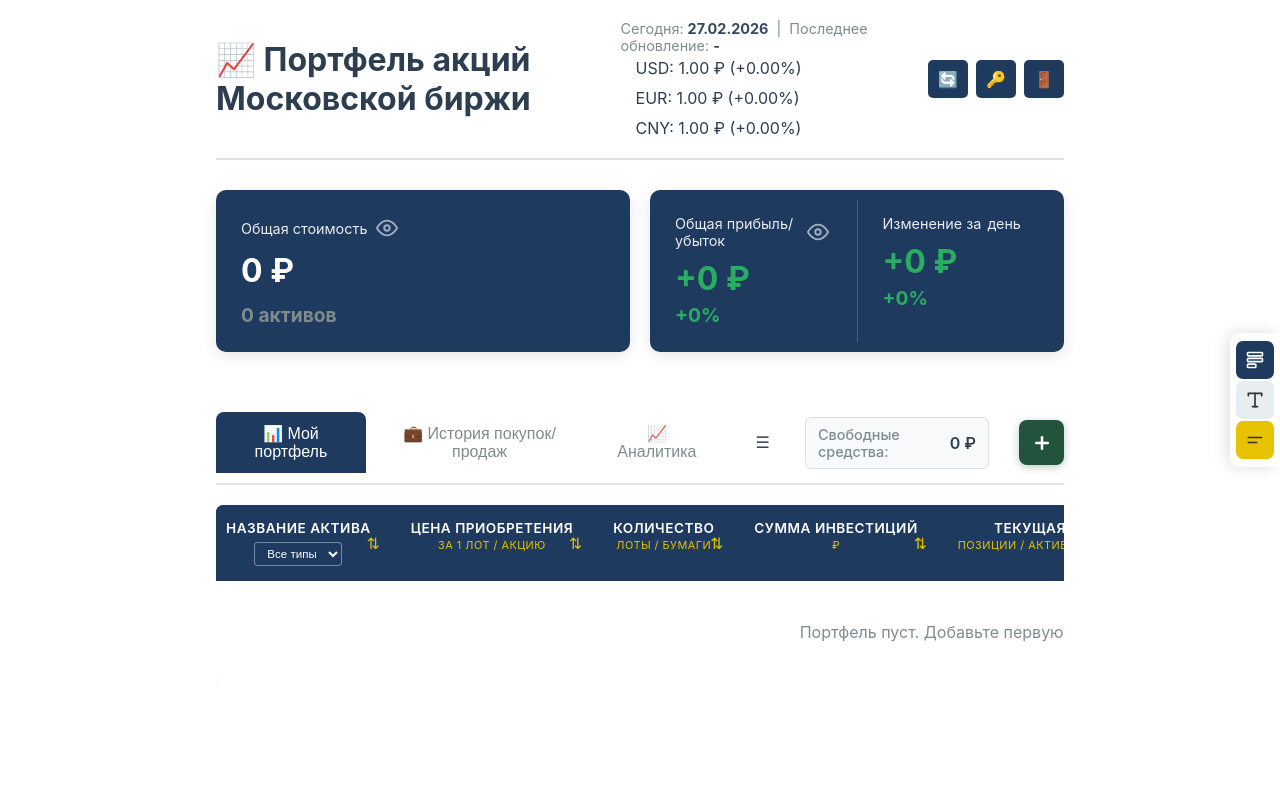
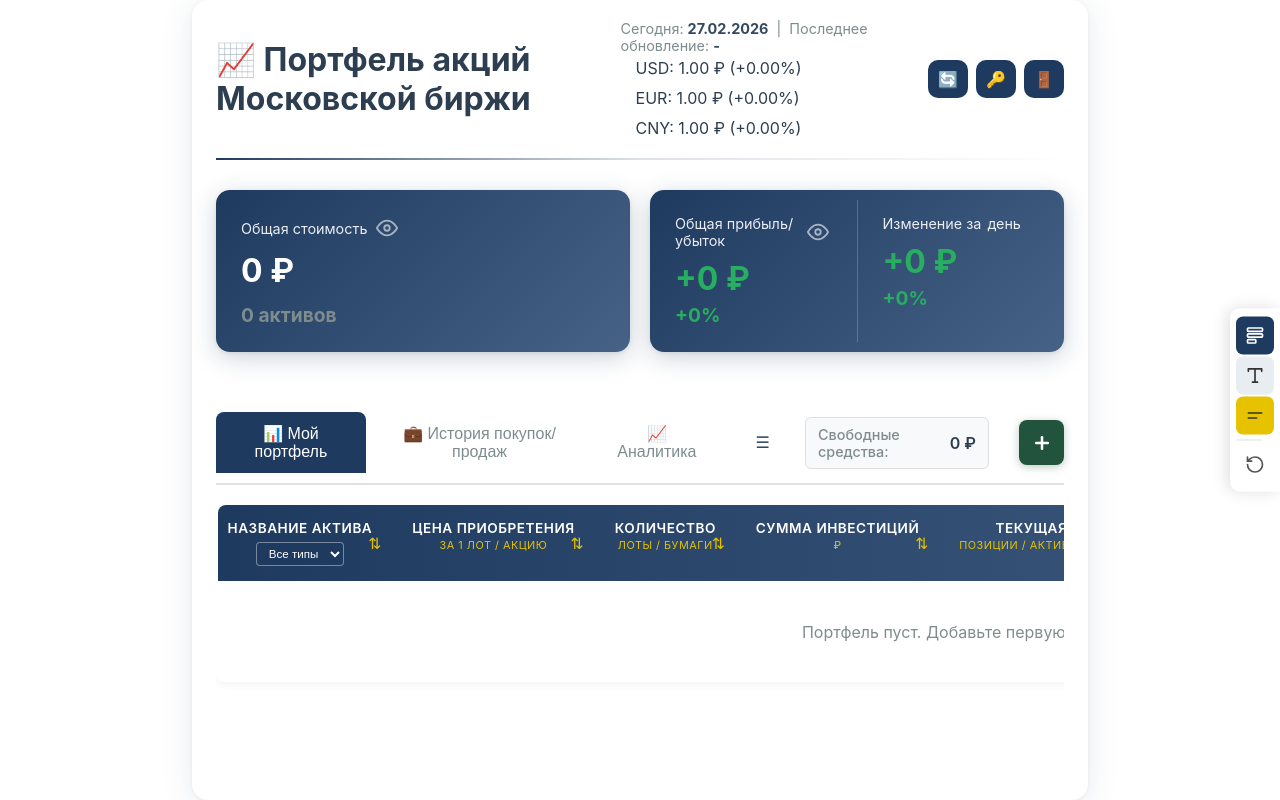
Before and after one commit to rv1n/rv1n.github.io, a Flask app: page / in a window 1280 px wide. Run offline with Flask 3, Linux system fonts and the light colour scheme; a user stored in the database is signed in; data comes from the database, SQL or seed files in the repository; data that the repository does not hold is empty.

Commit message:
color + hide price v2

```diff
--- a/static/css/style.css
+++ b/static/css/style.css
@@ -6,6 +6,24 @@
     --color-subtext:       #e6c200;   /* подтекст в шапке таблиц */
 }
 
+/* ======= Кастомный скроллбар ======= */
+::-webkit-scrollbar {
+    width: 7px;
+    height: 7px;
+}
+::-webkit-scrollbar-track {
+    background: #f0f4f8;
+    border-radius: 10px;
+}
+::-webkit-scrollbar-thumb {
+    background: var(--color-panels);
+    border-radius: 10px;
+    opacity: 0.7;
+}
+::-webkit-scrollbar-thumb:hover {
+    background: var(--color-panels-hover);
+}
+
 /* Общие стили */
 * {
     margin: 0;
@@ -20,10 +38,10 @@
 body {
     font-family: -apple-system, BlinkMacSystemFont, 'Segoe UI', Roboto, 'Helvetica Neue', Arial, sans-serif;
     background: #ffffff;
-    min-height: 100vh;
+    height: 100vh;
     padding: 0;
     color: #333;
-    overflow: hidden; /* Убираем общую прокрутку страницы */
+    overflow: hidden;
 }
 
 .container {
@@ -31,13 +49,14 @@
     max-width: 70%;
     margin: 0 auto;
     background: white;
-    border-radius: 0;
-    box-shadow: none;
+    border-radius: 16px;
+    box-shadow: 0 4px 32px rgba(30, 58, 95, 0.10), 0 1px 4px rgba(0,0,0,0.06);
     padding: 20px 24px 20px;
     box-sizing: border-box;
-    min-height: 100vh;
-    display: flex;
-    flex-direction: column; /* Верхняя часть фиксирована, нижняя растягивается */
+    height: 100vh;
+    display: flex;
+    flex-direction: column;
+    overflow: hidden;
 }
 
 header {
@@ -46,7 +65,8 @@
     align-items: center;
     margin-bottom: 30px;
     padding-bottom: 20px;
-    border-bottom: 2px solid #e0e0e0;
+    border-bottom: 2px solid transparent;
+    border-image: linear-gradient(to right, var(--color-panels), rgba(30,58,95,0.15), transparent) 1;
 }
 
 header h1 {
@@ -377,11 +397,17 @@
 .summary-card {
     display: flex;
     flex-direction: column;
-    background: var(--color-panels);
+    background: linear-gradient(135deg, var(--color-panels) 0%, var(--color-panels-hover) 100%);
     color: white;
     padding: 25px;
-    border-radius: 10px;
-    box-shadow: 0 4px 15px rgba(0, 0, 0, 0.1);
+    border-radius: 14px;
+    box-shadow: 0 6px 24px rgba(30, 58, 95, 0.22), 0 1px 4px rgba(0,0,0,0.08);
+    transition: transform 0.18s, box-shadow 0.18s;
+}
+
+.summary-card:hover {
+    transform: translateY(-2px);
+    box-shadow: 0 10px 32px rgba(30, 58, 95, 0.28), 0 2px 8px rgba(0,0,0,0.10);
 }
 
 .summary-card-split {
@@ -1410,31 +1444,35 @@
 .btn {
     padding: 10px 20px;
     border: none;
-    border-radius: 5px;
+    border-radius: 10px;
     font-size: 1em;
     cursor: pointer;
-    transition: all 0.3s;
+    transition: all 0.22s;
     font-weight: 500;
 }
 
 .btn-primary {
     background: var(--color-panels);
     color: white;
+    box-shadow: 0 2px 8px rgba(30, 58, 95, 0.18);
 }
 
 .btn-primary:hover {
     background: var(--color-panels-hover);
     transform: translateY(-2px);
-    box-shadow: 0 4px 12px rgba(30, 58, 95, 0.3);
+    box-shadow: 0 6px 16px rgba(30, 58, 95, 0.30);
 }
 
 .btn-secondary {
     background: #4a5568;
     color: white;
+    box-shadow: 0 2px 8px rgba(0, 0, 0, 0.12);
 }
 
 .btn-secondary:hover {
     background: #2d3748;
+    transform: translateY(-1px);
+    box-shadow: 0 4px 12px rgba(0, 0, 0, 0.18);
 }
 
 .btn-danger {
@@ -1582,12 +1620,12 @@
 }
 
 .portfolio-table-wrapper {
-    overflow-x: auto; /* Горизонтальная прокрутка для таблицы */
-    overflow-y: auto; /* Вертикальная прокрутка только для строк таблицы */
-    -webkit-overflow-scrolling: touch; /* Плавная прокрутка на iOS */
+    overflow-x: auto;
+    overflow-y: auto;
+    -webkit-overflow-scrolling: touch;
     width: 100%;
-    /* Высоту задаём динамически через JS в зависимости от нижней границы окна браузера */
-    max-height: none;
+    flex: 1;       /* занимает всё оставшееся место в #table-view */
+    min-height: 0; /* позволяет flex-потомку сжиматься ниже своего контента */
 }
 
 .portfolio-table-container h2 {
@@ -1621,7 +1659,7 @@
 }
 
 .portfolio-table thead {
-    background: var(--color-panels);
+    background: linear-gradient(to right, var(--color-panels) 0%, var(--color-panels-hover) 100%);
     color: var(--color-header-text);
     position: -webkit-sticky; /* Для Safari */
     position: sticky;
@@ -1638,7 +1676,7 @@
 }
 
 .portfolio-table thead tr {
-    background: var(--color-panels);
+    background: transparent;
 }
 
 .portfolio-table th {
@@ -1650,7 +1688,7 @@
     letter-spacing: 0.5px;
     white-space: nowrap;
     vertical-align: top; /* выравниваем все заголовки по верхнему краю */
-    background: var(--color-panels);
+    background: transparent;
     position: -webkit-sticky; /* Для Safari */
     position: sticky;
     top: 0;
@@ -1744,13 +1806,14 @@
 }
 
 .portfolio-table tbody tr {
-    transition: background-color 0.2s, box-shadow 0.2s;
+    transition: background-color 0.2s, box-shadow 0.2s, border-left-color 0.2s;
+    border-left: 3px solid transparent;
 }
 
 .portfolio-table tbody tr:hover {
     background-color: #e8f0f5;
-    box-shadow: 0 2px 8px rgba(30, 58, 95, 0.15);
-    transform: translateY(-1px);
+    box-shadow: 0 2px 8px rgba(30, 58, 95, 0.12);
+    border-left-color: var(--color-panels);
 }
 
 .portfolio-table tbody tr:last-child td {
@@ -2191,6 +2254,27 @@
     color: white;
 }
 
+.color-btn-reset:hover {
+    background: #c0392b !important;
+    color: white;
+}
+
+.color-btn-divider {
+    width: 26px;
+    height: 1px;
+    background: #e0e0e0;
+    margin: 3px 0;
+}
+
+@keyframes spin-once {
+    from { transform: rotate(0deg); }
+    to   { transform: rotate(-360deg); }
+}
+
+.color-btn-reset.spinning svg {
+    animation: spin-once 0.45s ease-out;
+}
+
 .color-picker-popup {
     position: absolute;
     right: 52px;
--- a/static/js/_color_customizer.js
+++ b/static/js/_color_customizer.js
@@ -117,6 +117,21 @@
     closeColorPicker();
 }
 
+function resetAllColors() {
+    Object.keys(COLOR_DEFAULTS).forEach(key => {
+        localStorage.removeItem(`uiColor_${key}`);
+        _applyColor(key, COLOR_DEFAULTS[key]);
+    });
+    closeColorPicker();
+
+    // Анимация кнопки
+    const btn = document.querySelector('.color-btn-reset');
+    if (btn) {
+        btn.classList.add('spinning');
+        setTimeout(() => btn.classList.remove('spinning'), 500);
+    }
+}
+
 // Закрытие попапа при клике вне него
 document.addEventListener('click', function(e) {
     const popup = document.getElementById('color-picker-popup');
--- a/templates/index.html
+++ b/templates/index.html
@@ -870,6 +870,15 @@
                     <line x1="4" y1="15" x2="14" y2="15"/>
                 </svg>
             </button>
+            <div class="color-btn-divider"></div>
+            <button class="color-btn color-btn-reset"
+                    onclick="resetAllColors()"
+                    title="Сбросить все цвета к стандартным">
+                <svg viewBox="0 0 24 24" fill="none" stroke="currentColor" stroke-width="2" stroke-linecap="round" stroke-linejoin="round">
+                    <path d="M3 12a9 9 0 1 0 9-9 9.75 9.75 0 0 0-6.74 2.74L3 8"/>
+                    <path d="M3 3v5h5"/>
+                </svg>
+            </button>
         </div>
 
         <!-- Попап пикера -->
```
Also changed, not shown: other parts of static/css/style.css (+41 -9 lines), static/js/main.js.
